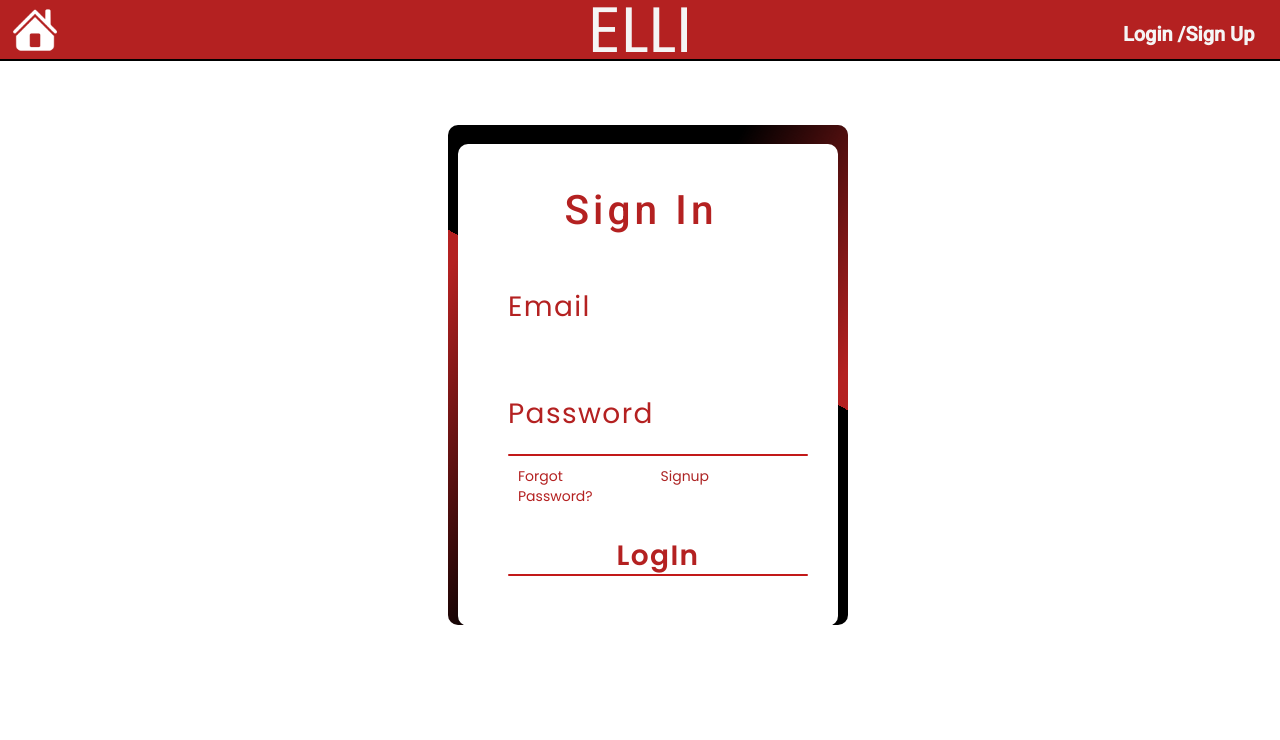
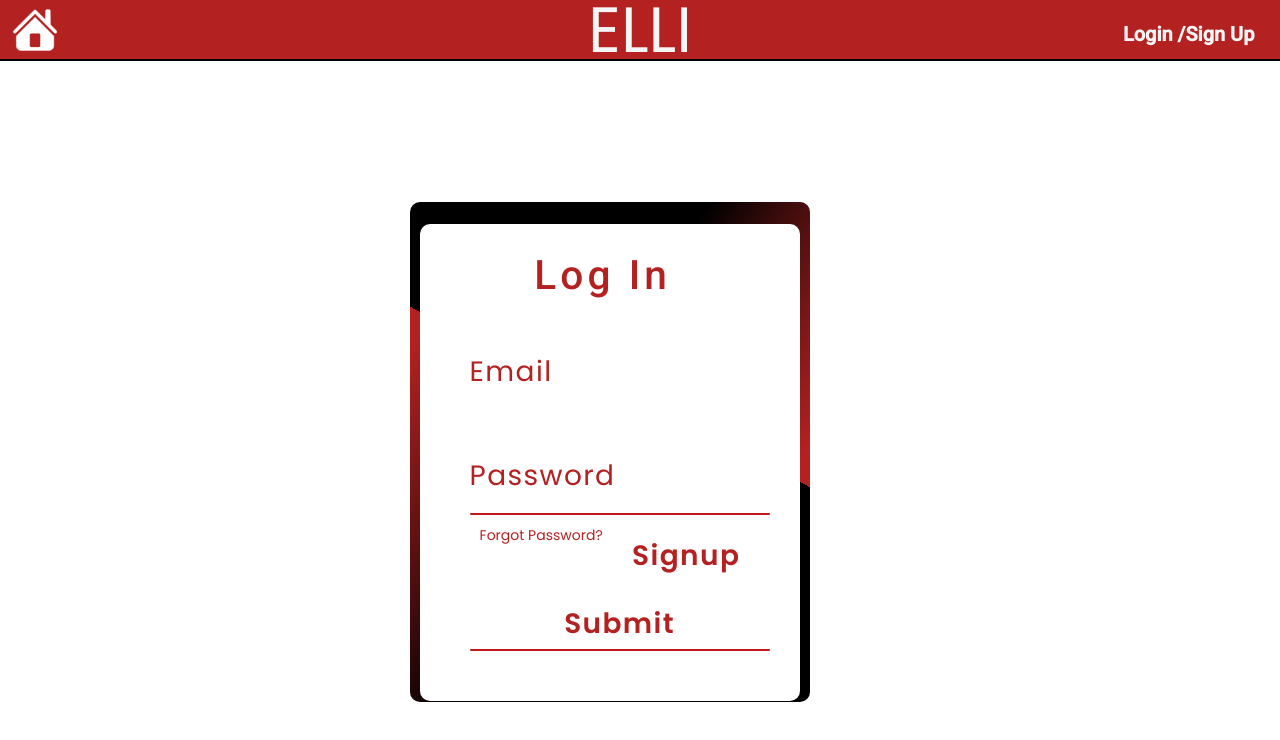
Before and after one commit to blbarr01/EnglishLearningInitiative, an Angular app in the folder ELLI/: page /login in a window 1280 px wide. Shown: the top 740 px of the page. Built offline with nearby package versions, Linux system fonts and the light colour scheme.

Commit message:
Made some pading changes,connected login to the signup form via signup button on the form.

```diff
--- a/ELLI/src/app/features/login/login.component.css
+++ b/ELLI/src/app/features/login/login.component.css
@@ -18,8 +18,8 @@
 }
 .box{
   position: relative;
-  left: 35%;
-  margin-top:5%;
+  left: 32%;
+  margin-top:11%;
   align-content: center;
   width: 400px;
   height: 500px;                   /*This is the log in form background and measuremnts*/
@@ -69,7 +69,7 @@
   border-radius: 10px;         /*typing space,for background color */
   background: #fff;
   z-index: 10;
-  padding: 50px 50px 50px;
+  padding: 35px 50px 50px ;
   display: flex;
   flex-direction: column;
 }
@@ -86,9 +86,9 @@
   margin-top: 35px;
 }
 .inputBox input{
-  position: relative;
+  position: center ;
   width: 100%;
-  padding: 20px 10px 10px;
+  padding: 10px 10px 17px;
   background: transparent;
   border: none;
   outline:none;
@@ -109,7 +109,7 @@
 }
 .inputBox input:valid~span,
 .inputBox input:focus~span{
-  color: #ad2525;
+  color: transparent;
   transform: translateX(0px) translateY(-34px);
   font-size: 0.75em;
 }
@@ -146,13 +146,13 @@
 }
 input[type="Submit"]
 {
-  border: none;
+  border: solid;
   outline: none;
   background:var(--matador-red) ;
-  padding: 11px 25px ;
+  padding: 10px 10px 5px;
   width: 100px;
   margin-top: 10px;
-  border-radius: 4px;
+  border-radius: 10px;
   font-weight: 600;
   cursor: pointer;
 }
@@ -160,3 +160,17 @@ input[type="Submit"]:active
 {
   opacity: 0.8;
 }
+
+input[type="Signup"]
+{
+  border: solid;
+  outline-style: outset;
+  background:var(--matador-red) ;
+  padding: 10px 10px 10px;
+  width: 100px;
+  margin-top: 10px;
+  border-radius: 10px;
+  font-weight: 600;
+  cursor: pointer;
+
+}
--- a/ELLI/src/app/features/login/login.component.html
+++ b/ELLI/src/app/features/login/login.component.html
@@ -1,9 +1,10 @@
 
 <!--code below for log in component-->
+<link rel="stylesheet" href="https://unicons.iconscout.com/release/v4.0.0/css/line.css">
 <!---<div class="display">-->
   <div class="box">
     <div class="login-form">
-      <h2>Sign In</h2>
+      <h2>Log In</h2>
       <div class="inputBox">
         <input type="email" required="required">
         <span>Email</span>
@@ -15,9 +16,12 @@
       </div>
       <div class="links">
         <a href="#">Forgot Password?</a>
-        <a href="#">Signup</a>
+        <div>
+          <input (click)="showSignup()" type="Signup" value="Signup">
+        </div>
+
       </div>
-      <input (click)="showSignup()" type="submit" value="LogIn">
+      <input (click)="showHome()" type="submit" value="Submit">
     </div>
   <!--</div>-->
 
--- a/ELLI/src/app/features/signup/signup.component.css
+++ b/ELLI/src/app/features/signup/signup.component.css
@@ -1,34 +1,39 @@
 @import url('https://fonts.googleapis.com/css2?family=Poppins:wght@100;200;300&display=swap');
 *{
   margin: 0;
-  padding: 0;
+  width: 95%;
+  padding: none;
   box-sizing: border-box;
   font-family: 'Poppins',sans-serif;
 }
 
-body{
+
+.body{
   display: flex;
   justify-content: center;
   align-items: center;
   min-height: 100vh;
-  background: #fff;       /*Screen background color*/
+  background: var(--matador-red);       /*Screen background color*/
 }
 .box{
   position: relative;
+  left: 35%;
+  margin-top:5%;
+  align-content: center;
   width: 400px;
-  height: 420px;                   /*This is the log in form background and measuremnts*/
-  background: rgb(9, 2, 2);
-  border-radius: 9px;
+  height: 500px;                   /*This is the log in form background and measuremnts*/
+  background-color: black;
+  border-radius: 10px ;
   overflow: hidden;
 }
 .box::before{
   content: '';
   position: absolute;
-  top: -50%;
+  top: -40%;
   left: -50%;
-  width: 380px;
+  width: 400px;
   height: 420px;
-  background: linear-gradient(0deg,transparent,#ad2525,#ad2525);  /*the animation part-1*/
+  background: linear-gradient(0deg,transparent,var(--matador-red),#ad2525);  /*the animation part-1*/
   transform-origin: bottom right;
   animation: animate 6s linear infinite;
 
@@ -38,9 +43,9 @@ body{
   position: absolute;
   top: -50%;
   left: -50%;
-  width: 380px;
+  width: 400px;
   height: 420px;
-  background: linear-gradient(0deg,transparent,#ad2525,#ad2525);  /*the animation */
+  background: linear-gradient(0deg,transparent,var(--matador-red),#ad2525);  /*the animation */
   transform-origin: bottom right;
   animation: animate 6s linear infinite;
   animation-delay: -3s;
@@ -57,18 +62,22 @@ body{
 }
 
 .Signup-form{
+  align-content: center;
+  line-height: 1.00;
   position: relative;
-  inset: 3px;
-  border-radius: 8px;         /*typing space */
+  inset: 10px;
+  border-radius: 10px;         /*typing space,for background color */
   background: #fff;
   z-index: 10;
-  padding: 50px 40px;
+  padding: 50px 50px 90px;
   display: flex;
   flex-direction: column;
 }
 .Signup-form h2{
-  color: #ad2525;
-  font-weight: 500;         /*form heading*/
+  font-size: 250%;
+  line-height: normal;
+  color: var(--matador-red);
+  font-weight: 450;         /*form heading*/
   text-align: center;
   letter-spacing: 0.1em;
 }
@@ -78,13 +87,13 @@ body{
   margin-top: 35px;
 }
 .inputBox input{
-  position: relative;
+  position: center;
   width: 100%;
   padding: 20px 10px 10px;
   background: transparent;
   border: none;
   outline:none;
-  color: black;
+  color: var(--matador-red);
   font-size: 2em;
   letter-spacing: 0.05em;
   z-index: 10;
@@ -94,14 +103,14 @@ body{
   left: 0;
   padding: 20px 0px 10px;
   font-size: 2em;
-  color: white;
+  color: var(--matador-red);
   pointer-events: none;
   letter-spacing: 0.05em;
   transition: 0.5s;
 }
 .inputBox input:valid~span,
 .inputBox input:focus~span{
-  color: #ad2525;
+  color: #9c9696;
   transform: translateX(0px) translateY(-34px);
   font-size: 0.75em;
 }
@@ -111,7 +120,7 @@ body{
   bottom: 0;
   width: 100%;
   height:2px;
-  background: black;
+  background: rgb(194, 25, 25);
   border-radius: 4px;
   transition: 0.5s;
   pointer-events: none;
@@ -128,8 +137,8 @@ body{
 }
 .links a{
   margin: 10px;
-  font-size: 0.75em;
-  color: black;
+  font-size: 1.0em;
+  color:var(--matador-red);
   text-decoration: none;
 }
 .links a:hover,
@@ -140,7 +149,7 @@ input[type="Submit"]
 {
   border: none;
   outline: none;
-  background:black ;
+  background:var(--matador-red) ;
   padding: 11px 25px ;
   width: 100px;
   margin-top: 10px;
@@ -151,4 +160,5 @@ input[type="Submit"]
 input[type="Submit"]:active
 {
   opacity: 0.8;
+
 }
--- a/ELLI/src/app/features/signup/signup.component.html
+++ b/ELLI/src/app/features/signup/signup.component.html
@@ -3,21 +3,17 @@
 <!--code below for log in component-->
 <div class="box">
   <div class="Signup-form">
-    <h2>Registration From</h2>
+    <h2>Signup</h2>
     <div class="inputBox">
       <input type="email" required="required">
-      <span>Email Id</span>
+      <span>Email</span>
       <i></i>
       <div class="inputBox">
         <input type="passowrd" required="required">
         <span>Password</span>
         <i></i>
     </div>
-    <div class="links">
-      <a href="#">Forgot Password?</a>
-      <a href="#">Signup</a>
-    </div>
-    <input (click)="showLogin()" type="submit" value="LogIn">
+    <input (click)="showHome()" type="submit" value="Submit">
   </div>
 </div>
 
```
